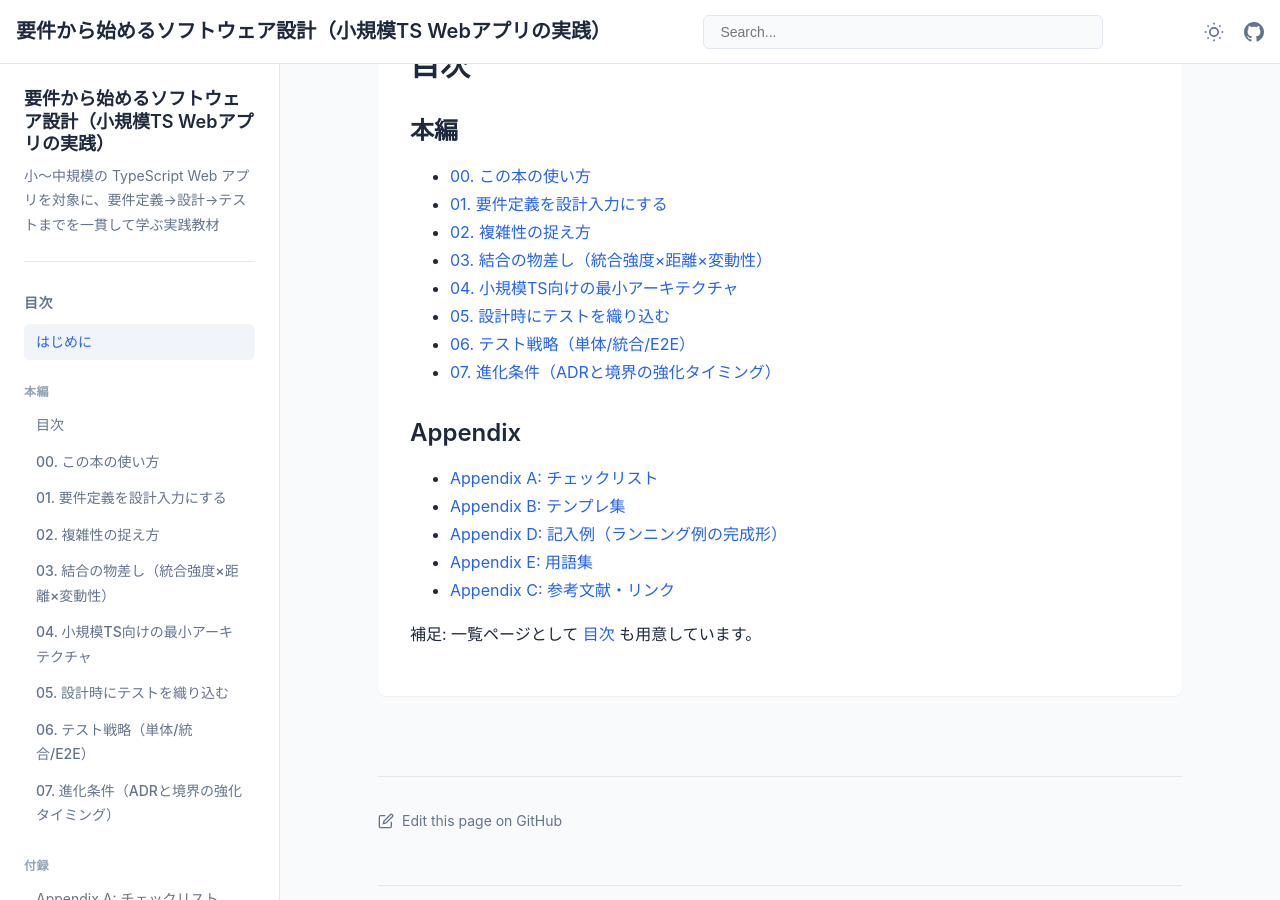
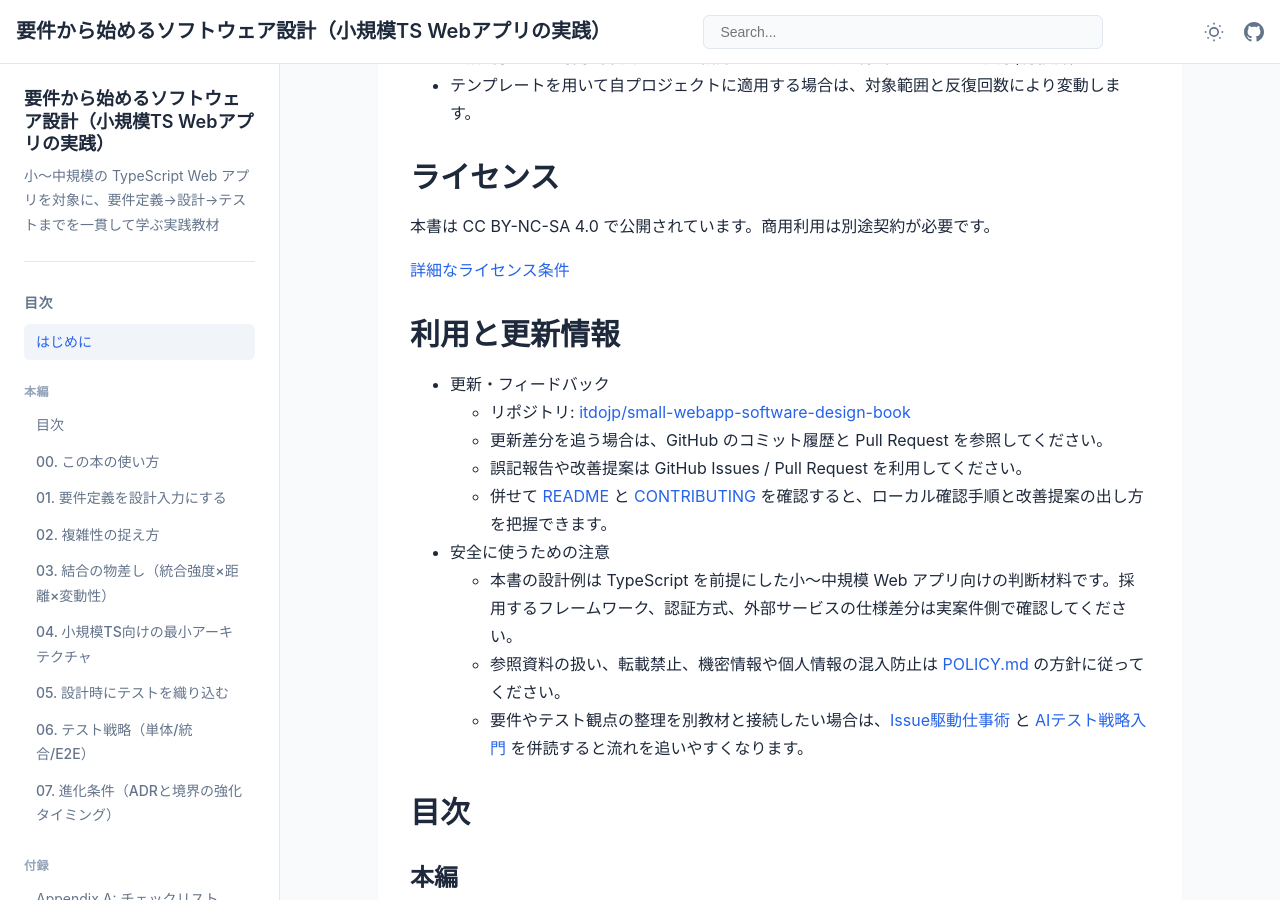
Before and after one commit to itdojp/small-webapp-software-design-book, a Jekyll site: the page built from docs/index.md, in a window 1280 px wide and 900 px high, scrolled down 2061 px. Built offline with Jekyll 4.4.1, drawn with Linux system fonts in a browser that asks for light colours; some of the changed text lies outside the part shown.

Commit message:
docs: improve small webapp index guidance

```diff
--- a/docs/index.md
+++ b/docs/index.md
@@ -43,6 +43,12 @@
 - 実装前の最小タイムライン（例: 1〜2週間の初期立ち上げ）は [00. この本の使い方]({{ '/chapters/00-about-this-book/' | relative_url }}) を参照します
 - 共通題材（ランニング例）として「小規模タスク管理（期限/権限/通知）」を全章で用います
 
+## 最初の 1 クリック
+
+- 実装前に全体像と進め方を掴みたい場合は、[00. この本の使い方]({{ '/chapters/00-about-this-book/' | relative_url }}) から読み始めてください。
+- すぐに実務へ適用したい場合は、[Appendix A: チェックリスト]({{ '/appendix/A-checklists/' | relative_url }})、[Appendix B: テンプレ集]({{ '/appendix/B-templates/' | relative_url }})、[Appendix D: 記入例]({{ '/appendix/D-samples/' | relative_url }}) を先に参照すると使いどころが掴みやすくなります。
+- 用語で止まりやすい場合は、[Appendix E: 用語集]({{ '/appendix/E-glossary/' | relative_url }}) と [Appendix C: 参考文献・リンク]({{ '/appendix/C-references/' | relative_url }}) を手元に置いて読み進めてください。
+
 ## 学習成果
 
 - 要求を合意済みの要件・仕様に分解し、設計入力として扱える成果物（要件/仕様/意思決定ログ）を作成できるようになる。
@@ -63,6 +69,20 @@
 ## ライセンス
 
 本書は CC BY-NC-SA 4.0 で公開されています。商用利用は別途契約が必要です。
+
+[詳細なライセンス条件](https://github.com/itdojp/it-engineer-knowledge-architecture/blob/main/LICENSE.md)
+
+## 利用と更新情報
+
+- 更新・フィードバック
+  - リポジトリ: [itdojp/small-webapp-software-design-book](https://github.com/itdojp/small-webapp-software-design-book)
+  - 更新差分を追う場合は、GitHub のコミット履歴と Pull Request を参照してください。
+  - 誤記報告や改善提案は GitHub Issues / Pull Request を利用してください。
+  - 併せて [README](https://github.com/itdojp/small-webapp-software-design-book/blob/main/README.md) と [CONTRIBUTING](https://github.com/itdojp/small-webapp-software-design-book/blob/main/CONTRIBUTING.md) を確認すると、ローカル確認手順と改善提案の出し方を把握できます。
+- 安全に使うための注意
+  - 本書の設計例は TypeScript を前提にした小〜中規模 Web アプリ向けの判断材料です。採用するフレームワーク、認証方式、外部サービスの仕様差分は実案件側で確認してください。
+  - 参照資料の扱い、転載禁止、機密情報や個人情報の混入防止は [POLICY.md](https://github.com/itdojp/small-webapp-software-design-book/blob/main/POLICY.md) の方針に従ってください。
+  - 要件やテスト観点の整理を別教材と接続したい場合は、[Issue駆動仕事術](https://itdojp.github.io/issue-driven-work-book/) と [AIテスト戦略入門](https://itdojp.github.io/ai-testing-strategy-book/) を併読すると流れを追いやすくなります。
 
 ## 目次
 
```
